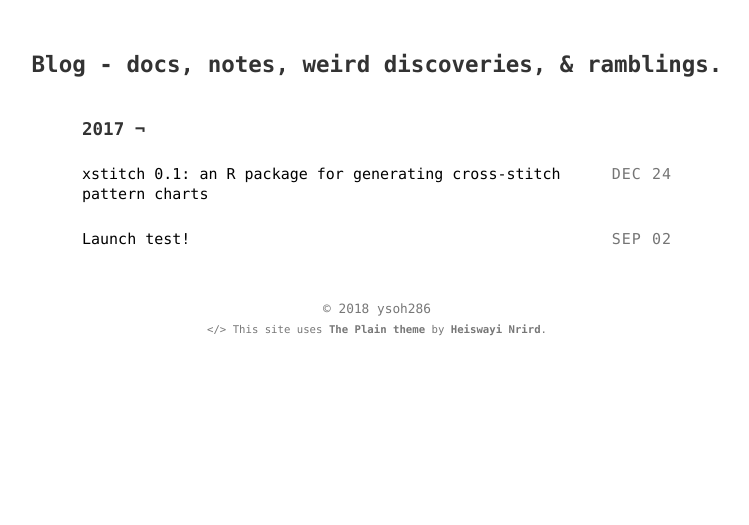
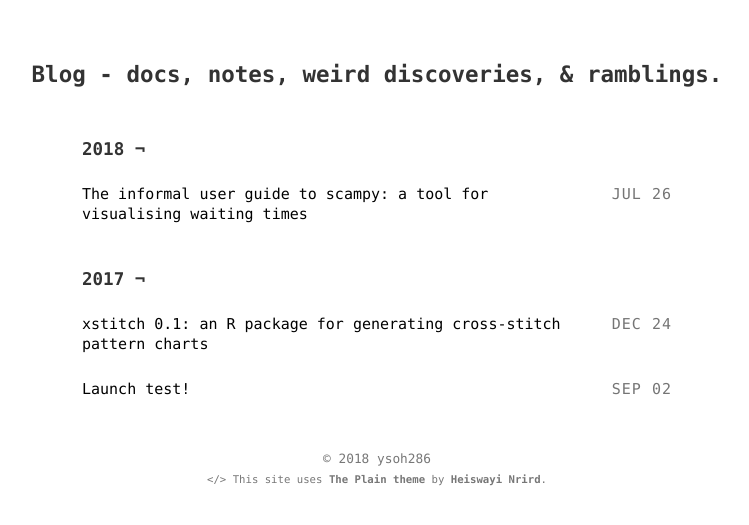
Before and after one commit to ysoh286/blog, a Jekyll site: the page built from index.html, in a window 1280 px wide. Shown: the top 525 px of the page, without its empty margins (263-1012 px from the left). Built offline with Jekyll 4.4.1, drawn with Linux system fonts in a browser that asks for light colours; some of the changed lines change nothing that is shown.

Commit message:
add scampy user guide post

```diff
--- /dev/null
+++ b/_posts/2018-07-26-user-guide-scampy.md
@@ -0,0 +1,159 @@
+---
+title: "The informal user guide to scampy: a tool for visualising waiting times"
+date:   2018-07-26 13:14:08 +1300
+---
+
+*Last updated: Thursday 26th July, 2018*
+
+## Objective:
+
+**scampy** was developed to help students visualise waiting times and try make links between the Exponential and the Poisson distribution.
+
+There are 4 different modes, which all follow a step-by-step approach in visualising waiting times and counts in a certain time interval. The only difference is how the data is obtained.
+
+Within each mode, there are 4 main steps:
+- initial visualisation of times
+- visualising and collecting waiting times between events
+- setting a time interval, visualising and collecting the counts in the specified time interval
+- summary of the data
+
+<a href="https://ysoh286.github.io/scampy"> Click here to access the tool. </a>
+
+
+### Data Mode
+
+**Data Mode** allows you to put an existing data set of actual times to be visualised. It will then show this on a timeline, which helps you see where and when events have occurred.
+
+<img alt="data-mode-1" src="./assets/2018-07-26-user-guide-scampy/data-mode-01.png"
+style="border: 1px solid black; padding: 10px;" />
+
+The next step allows you to visualise and collect the waiting times.
+Drag the slider to go fast forward/or rewind to a certain stage of the animation.
+
+`Start`, `Stop`, `Reset` should be self-explanatory:
+- `Start`: start/run the animation
+- `Stop`: pause the animation
+- `Reset`: reset the animation back to the start
+- `Speed` slider allows you to control the speed of the animation.
+These controls are relatively consistent across all stages that use an animation.
+
+<img alt="data-mode-2" src="./assets/2018-07-26-user-guide-scampy/data-mode-02.png"
+style="border: 1px solid black; padding: 10px;" />
+
+The `Fit` button allows you to see how well the data fits to an exponential distribution. This is only enabled once the animation has run at least once or reached the end.
+
+<img alt="data-mode-2-1" src="./assets/2018-07-26-user-guide-scampy/data-mode-02-1.png"
+style="border: 1px solid black; padding: 10px;" />
+
+Next, the user is prompted for a time interval. This is to help divide the data by that specified time interval, which then counts the events in each interval.
+
+You can change and look at a specific part of the data.
+
+<img alt="data-mode-3-1" src="./assets/2018-07-26-user-guide-scampy/data-mode-03-1.png"
+style="border: 1px solid black; padding: 10px;" />
+
+Once a time interval has been specified, the next stage allows you to visualise and collect the counts in each time interval.
+
+<img alt="data-mode-4" src="./assets/2018-07-26-user-guide-scampy/data-mode-04.png"
+style="border: 1px solid black; padding: 10px;" />
+
+The `Fit` button now shows how well the data fits to a Poisson distribution.
+
+<img alt="data-mode-4-1" src="./assets/2018-07-26-user-guide-scampy/data-mode-04-1.png"
+style="border: 1px solid black; padding: 10px;"/>
+
+The final stage shows a summary of the data with both its waiting time and counts.
+
+- `Show mean`: shows where the mean waiting time is on the graph
+- `Fit`: fits both the exponential and poisson distribution on respective graphs
+
+<img alt="data-mode-5" src="./assets/2018-07-26-user-guide-scampy/data-mode-05.png"
+style="border: 1px solid black; padding: 10px;" />
+
+You can also change the time interval to see how it affects the counts.
+
+<img alt="data-mode-5" src="./assets/2018-07-26-user-guide-scampy/data-mode-05-1.png" style="border: 1px solid black; padding: 10px;" />
+
+### Video Mode
+
+**Video Mode** allows you to load a video/audio clip locally from your computer or load a YouTube video and record events.
+
+To load a video/audio clip locally, simply press `Choose file` button in the box and then upload your video/audio clip.
+This will then load on the screen.
+
+<img alt="video-mode-1" src="./assets/2018-07-26-user-guide-scampy/video-mode-01.png"
+style="border: 1px solid black; padding: 10px;" />
+
+
+To load a video clip from YouTube, paste the link to the video you want to use. Links should start with either `https://www.youtube.com/embed` or `https://www.youtube.com/watch`. Then, press the `Upload` button.
+
+*NOTE: this is a new feature that is still being trialed.*
+
+<img alt="video-mode-2" src="./assets/2018-07-26-user-guide-scampy/video-mode-02.png"
+style="border: 1px solid black; padding: 10px;" />
+
+The video should appear along with the animation timeline and its controls.
+
+<img alt="video-mode-2-1" src="./assets/2018-07-26-user-guide-scampy/video-mode-02-1.png"
+style="border: 1px solid black; padding: 10px;" />
+
+
+To start timing (which starts the video at the same time), press the `Start` button.
+To record an event at a certain time, use the `Click Me!` button. What you should see is a line that records that event at that specified time.
+Press `Pause` to pause the animation and video.
+What you should see is that those times are recorded in the text box at the bottom of the page.
+
+<img alt="video-mode-2-2" src="./assets/2018-07-26-user-guide-scampy/video-mode-02-2.png"
+style="border: 1px solid black; padding: 10px;"/>
+
+The next steps are in the same format as those seen in **Data Mode** - the only difference is that the times are now times recorded from the video, not from a specified data set.
+
+### Game Mode
+
+**Game Mode** allows you to play a game called Kiwi Runner. Help the kiwi collect as many coins as they can by making the kiwi jump (by pressing SPACEBAR/UP arrow key) at certain times. Each coin jump is recorded.
+
+Once again, the only difference is that the times recorded are times recorded when the kiwi collects a coin.
+
+<img alt="game-mode-1" src="./assets/2018-07-26-user-guide-scampy/game-mode.png"
+style="border: 1px solid black; padding: 10px;" />
+
+### Simulation Mode
+
+**Simulation Mode** allows you to generate data from a specified probability distribution (options include Exponential, Triangular, Symmetric triangular, Uniform, Constant).
+You can specify a rate and the number of events to be recorded.
+
+Press `Start` to start the animation, and watch the cars go past the person...
+
+<img alt="sim-mode-1" src="./assets/2018-07-26-user-guide-scampy/sim-mode-01.png"
+style="border: 1px solid black; padding: 10px;" />
+
+The next few steps are essentially the same as those in the previous modes.
+
+Measuring waiting times:
+
+<img alt="sim-mode-2" src="./assets/2018-07-26-user-guide-scampy/sim-mode-02.png"
+style="border: 1px solid black; padding: 10px;" />
+
+Measuring counts:
+
+<img alt="sim-mode-3" src="./assets/2018-07-26-user-guide-scampy/sim-mode-03.png"
+style="border: 1px solid black; padding: 10px;" />
+
+The summary page has an additional button to show `Theoretical info` (to compare the actual simulation to the theoretical information we had at the beginning).
+
+<img alt="sim-mode-4" src="./assets/2018-07-26-user-guide-scampy/sim-mode-04.png"
+style="border: 1px solid black; padding: 10px;" />
+
+## Summary
+
+**scampy** was designed specifically to help students understand the maths behind the Poisson and Exponential distribution along with its applications to real data in a visual way.
+
+A big thank you to the Department of Statistics at the University of Auckland.
+
+## Questions?
+
+If you find any glitches or would like to give feedback, please let me know! :)
+
+**What's the maximum playback rate for videos?**
+
+ Currently for YouTube videos and uploaded videos, the maximum playback rate is generally 2.
--- a/_sass/main.scss
+++ b/_sass/main.scss
@@ -13,6 +13,11 @@
     padding: 35px 50px;
   }
 }
+
+h1 {
+  line-height: 40px;
+}
+
 h2,
 h3,
 h4,
```
Also changed, not shown: assets/2018-07-26-user-guide-scampy/data-mode-01.png (added), assets/2018-07-26-user-guide-scampy/data-mode-02-1.png (added), assets/2018-07-26-user-guide-scampy/data-mode-02.png (added), assets/2018-07-26-user-guide-scampy/data-mode-03-1.png (added), assets/2018-07-26-user-guide-scampy/data-mode-03.png (added), assets/2018-07-26-user-guide-scampy/data-mode-04-1.png (added), assets/2018-07-26-user-guide-scampy/data-mode-04.png (added), assets/2018-07-26-user-guide-scampy/data-mode-05-1.png (added), assets/2018-07-26-user-guide-scampy/data-mode-05.png (added), assets/2018-07-26-user-guide-scampy/game-mode.png (added), assets/2018-07-26-user-guide-scampy/sim-mode-01.png (added), assets/2018-07-26-user-guide-scampy/sim-mode-02.png (added), assets/2018-07-26-user-guide-scampy/sim-mode-03.png (added), assets/2018-07-26-user-guide-scampy/sim-mode-04.png (added), 4 more files.
